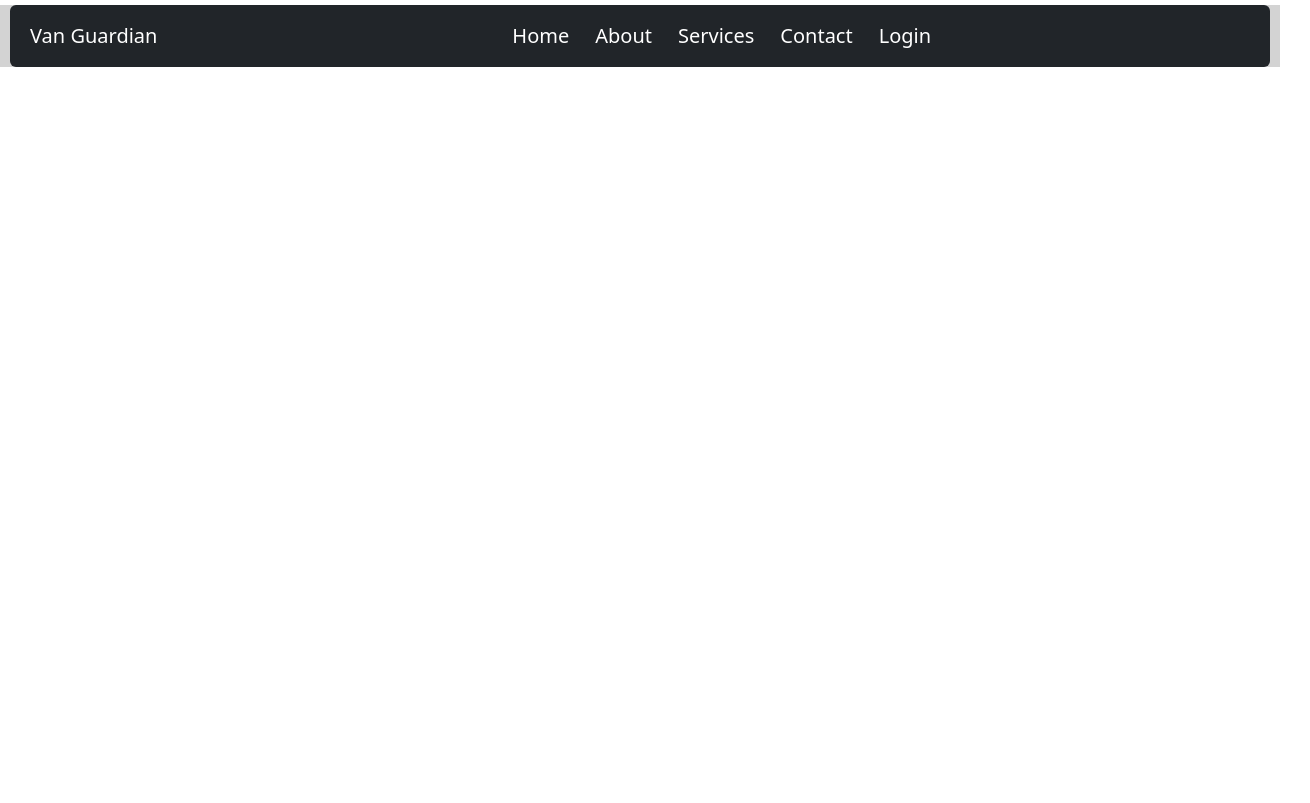
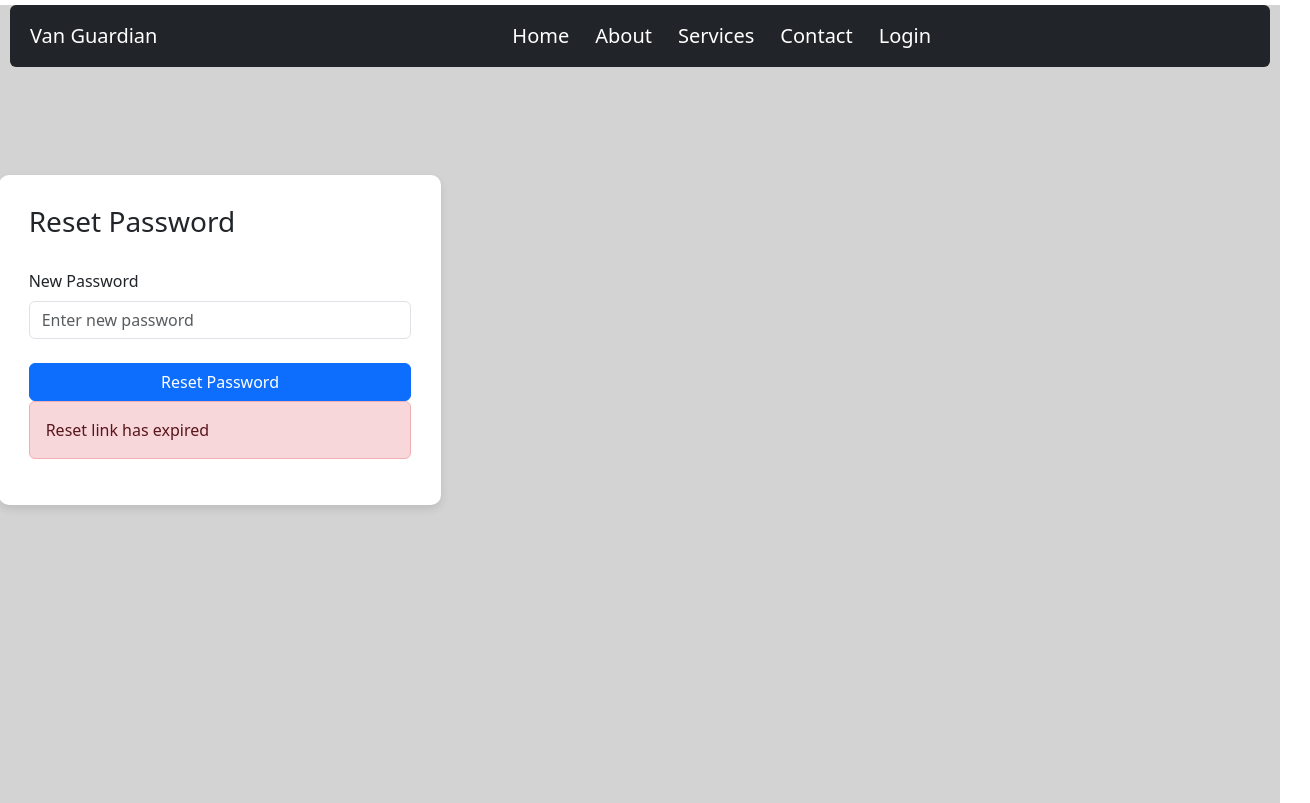
Before and after one commit to Revolt-47/School-Management, a React (Create React App) app in the folder schl_mgmt_frontend/: page /reset-password/1/1/1 in a window 1280 px wide. Shown: the whole page, 1310 px wide, since content can reach past the window. Built offline with nearby package versions, Linux system fonts and the light colour scheme.

Commit message:
Added the reset password component and updated the backend accordingly

```diff
--- a/schl_mgmt_frontend/src/components/NavigationBar.jsx
+++ b/schl_mgmt_frontend/src/components/NavigationBar.jsx
@@ -5,6 +5,7 @@ import SignIn from './SignIn';
 import SignUp from './SignUp';
 import ForgotPassword from './ForgotPass'; // Import the ForgotPassword component
 import EmailVerification from './EmailVerification';
+import ResetPassword from './ResetPassword'; // Import the ResetPassword component
 
 function NavBar() {
   const navLinksStyle = {
@@ -35,6 +36,7 @@ function NavBar() {
         <Route path="/signUp" element={<SignUp />} />
         <Route path="/forgot-password" element={<ForgotPassword />} /> {/* Add this line for the ForgotPassword route */}
         <Route path="/verify-email/:schoolId" element={<EmailVerification />} />
+        <Route path="/reset-password/:schoolId/:resetToken/:expirationTime" element={<ResetPassword />} /> {/* Add this line for the ResetPassword route */}
       </Routes>
     </div>
   );
--- /dev/null
+++ b/schl_mgmt_frontend/src/components/ResetPassword.jsx
@@ -0,0 +1,127 @@
+import React, { useState, useEffect } from 'react';
+import { Form, Button, Alert, Container, Row, Col } from 'react-bootstrap';
+import { useParams, useNavigate } from 'react-router-dom';
+
+const containerStyle = {
+  display: 'flex',
+  height: '92vh',
+  padding: '60px',
+  justifyContent: 'space-around',
+};
+
+const leftHalfStyle = {
+  flex: '1',
+  marginLeft: '-200px',
+};
+
+const rightHalfStyle = {
+  flex: '1',
+  padding: '20px',
+  marginRight: '-100px',
+};
+
+const ResetPassword = () => {
+  const { schoolId, resetToken, expirationTime } = useParams();
+  const [newPassword, setNewPassword] = useState('');
+  const [message, setMessage] = useState(null);
+  const [loading, setLoading] = useState(false);
+  const navigate = useNavigate();
+
+  useEffect(() => {
+    // Check if the reset link has expired
+    if (expirationTime < Date.now()) {
+      setMessage({
+        text: 'Reset link has expired',
+        variant: 'danger',
+      });
+    }
+  }, [expirationTime]);
+
+  const handleSubmit = async (e) => {
+    e.preventDefault();
+    setLoading(true);
+
+    try {
+      const response = await fetch(`http://localhost:3000/schools/resetPassword`, {
+        method: 'POST',
+        headers: {
+          'Content-Type': 'application/json',
+        },
+        body: JSON.stringify({
+          schoolId,
+          resetToken,
+          expirationTime,
+          newPassword,
+        }),
+      });
+
+      if (response.ok) {
+        setMessage({
+          text: 'Password reset successful.',
+          variant: 'success',
+        });
+        // Optionally, you can redirect the user to the sign-in page after a successful password reset
+        // navigate('/signIn');
+      } else if (response.status === 404) {
+        setMessage({
+          text: 'User not found.',
+          variant: 'danger',
+        });
+      } else {
+        setMessage({
+          text: 'An error occurred. Please try again.',
+          variant: 'danger',
+        });
+      }
+    } catch (error) {
+      console.error('Error during password reset:', error);
+
+      setMessage({
+        text: 'An error occurred. Please try again.',
+        variant: 'danger',
+      });
+    } finally {
+      setLoading(false);
+    }
+  };
+
+  return (
+    <main style={containerStyle}>
+      <section style={leftHalfStyle}>
+        <Container fluid>
+          <Row className="mt-5 align-items-start justify-content-center">
+            <Col xs={12} md={10} lg={8}>
+              <div style={{ backgroundColor: 'white', padding: '30px', boxShadow: '0 4px 8px rgba(0, 0, 0, 0.1)', borderRadius: '10px' }}>
+                <h3 style={{ marginBottom: '30px' }}>Reset Password</h3>
+                <Form onSubmit={handleSubmit}>
+                  <Form.Group controlId="formNewPassword" className="mb-4">
+                    <Form.Label>New Password</Form.Label>
+                    <Form.Control
+                      type="password"
+                      placeholder="Enter new password"
+                      value={newPassword}
+                      onChange={(e) => setNewPassword(e.target.value)}
+                      required
+                    />
+                  </Form.Group>
+
+                  <Button variant="primary" type="submit" disabled={loading} style={{ width: '100%' }}>
+                    {loading ? 'Resetting...' : 'Reset Password'}
+                  </Button>
+                </Form>
+
+                {message && <Alert variant={message.variant}>{message.text}</Alert>}
+              </div>
+            </Col>
+          </Row>
+        </Container>
+      </section>
+
+      <section style={rightHalfStyle}>
+        {/* You can include any content you want on the right side */}
+      </section>
+    </main>
+  );
+};
+
+export default ResetPassword;
```
Also changed, not shown: 1 other file (tests, documents, lock files or other folders).
